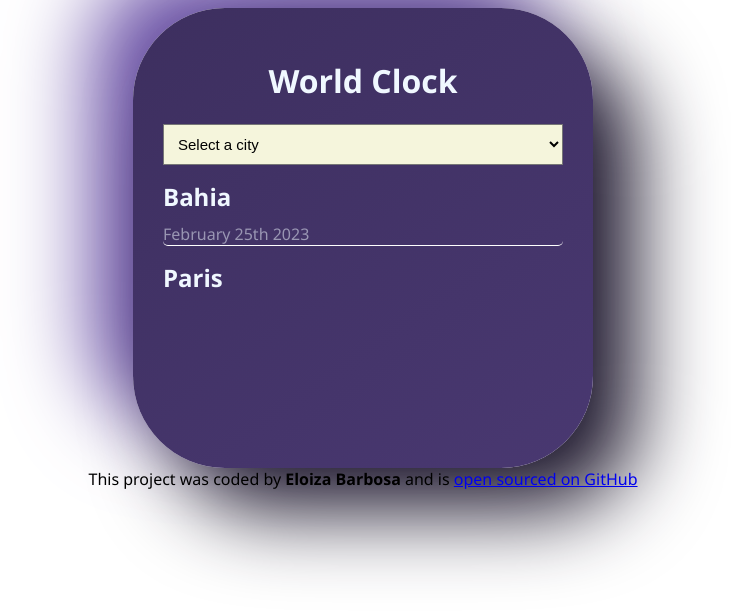
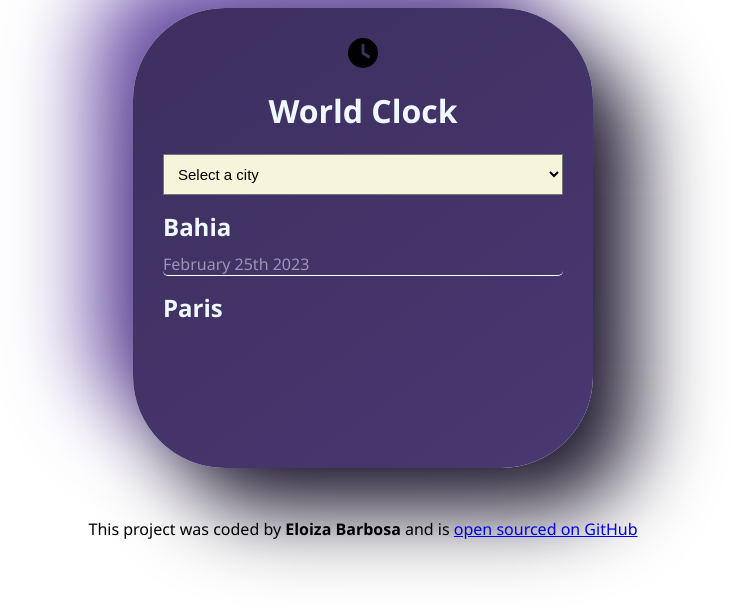
Before and after one commit to EloizaBAB/World-Clock-App, a plain HTML site: page index.html in a window 1280 px wide. Shown: the whole page, without its empty margins (277-1008 px from the left). Drawn offline with nearby package versions, Linux system fonts and the light colour scheme; a script that the page names is missing.

Commit message:
added icon

```diff
--- a/CSS/style.css
+++ b/CSS/style.css
@@ -2,6 +2,7 @@
 */
 footer {
   text-align: center;
+  padding: 50px;
 }
 .container {
   width: 400px;
@@ -73,3 +74,9 @@ body {
 h2 {
   margin: 0 0 10px;
 }
+.icon {
+  width: 30px;
+  color: aliceblue;
+  display: block;
+  margin: 0 auto;
+}
--- a/index.html
+++ b/index.html
@@ -12,9 +12,23 @@
       rel="stylesheet"
       href="https://cdnjs.cloudflare.com/ajax/libs/animate.css/4.1.1/animate.min.css"
     />
+    <script
+      src="https://kit.fontawesome.com/8a0d7ba526.js"
+      crossorigin="anonymous"
+    ></script>
   </head>
   <body>
     <div class="container" id="container">
+      <svg
+        xmlns="http://www.w3.org/2000/svg"
+        viewBox="0 0 512 512"
+        class="icon"
+      >
+        <!--! Font Awesome Pro 6.3.0 by @fontawesome - https://fontawesome.com License - https://fontawesome.com/license (Commercial License) Copyright 2023 Fonticons, Inc. -->
+        <path
+          d="M256 0a256 256 0 1 1 0 512A256 256 0 1 1 256 0zM232 120V256c0 8 4 15.5 10.7 20l96 64c11 7.4 25.9 4.4 33.3-6.7s4.4-25.9-6.7-33.3L280 243.2V120c0-13.3-10.7-24-24-24s-24 10.7-24 24z"
+        />
+      </svg>
       <h1 class="animate__animated animate__flash">World Clock</h1>
       <select name="" id="city-selected">
         <option value="">Select a city</option>
```
